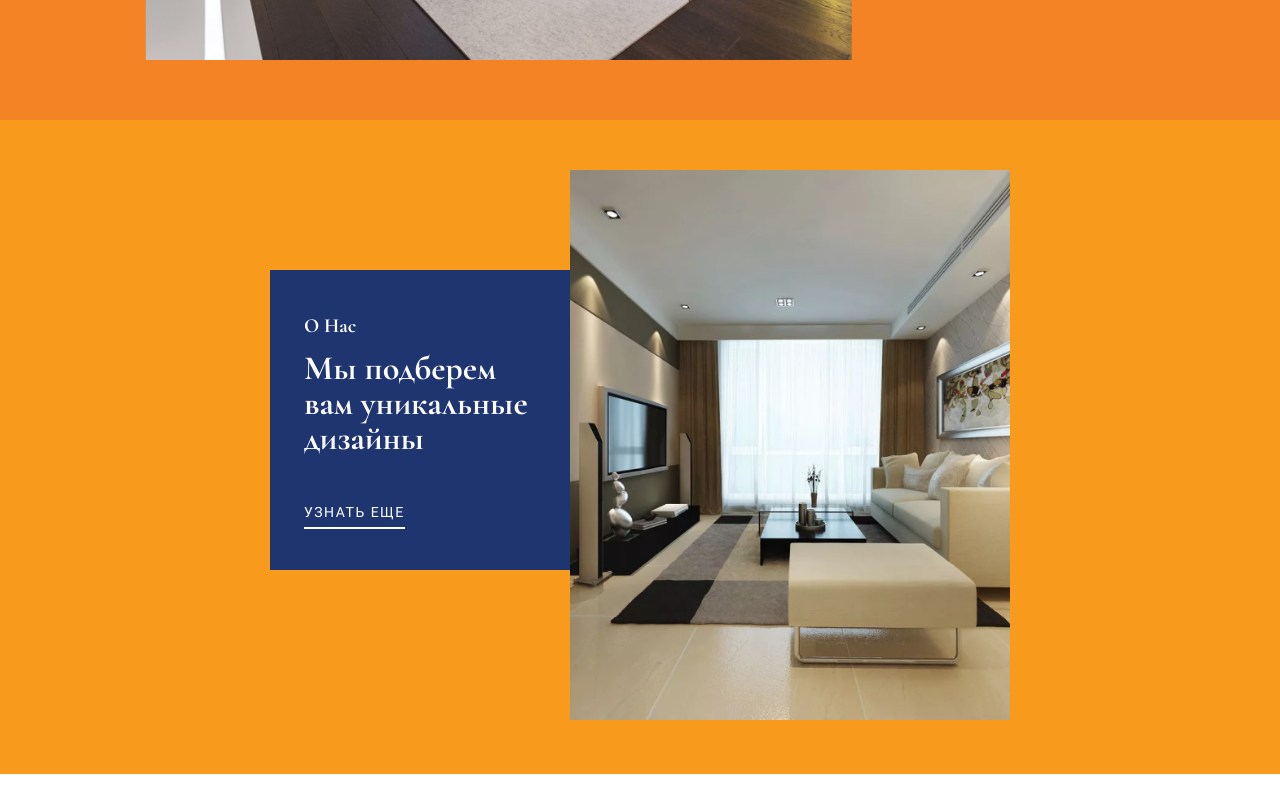
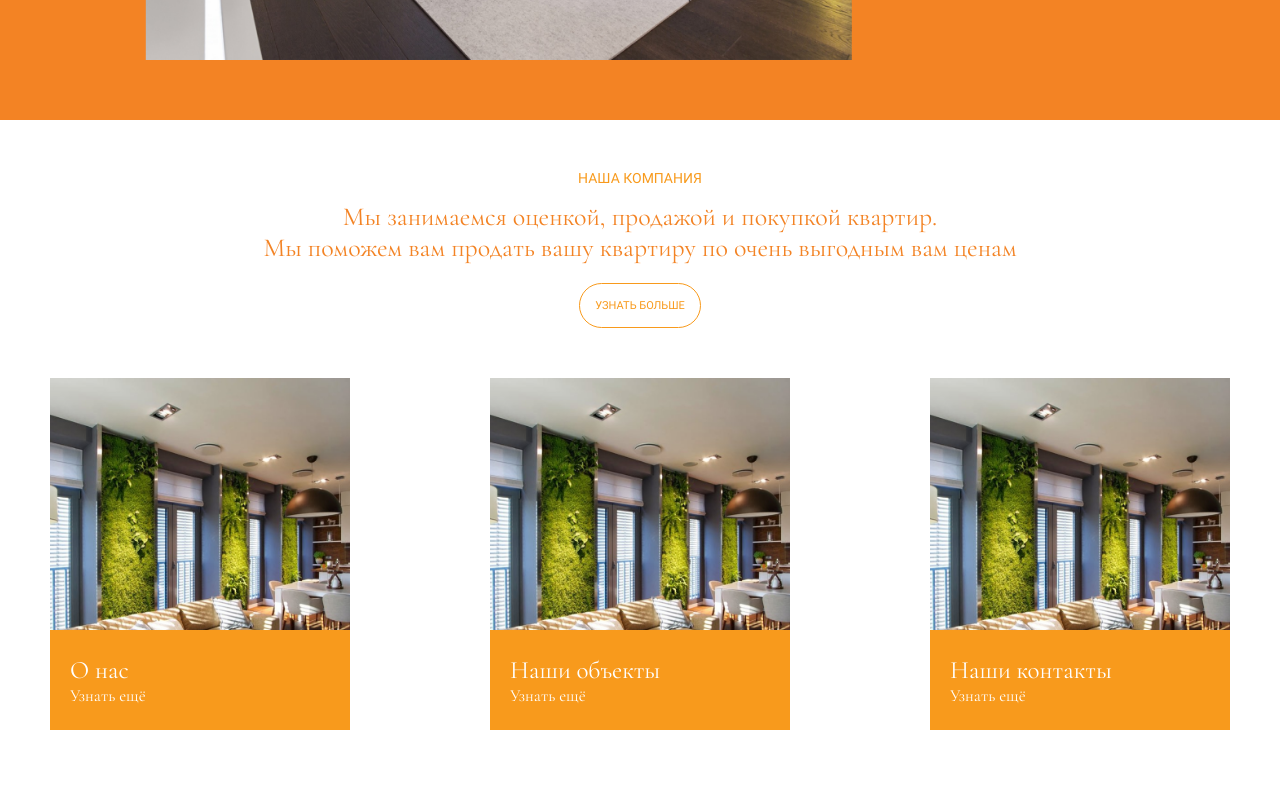
Before and after one commit to azamat71111/Frontend, a Next.js app: page / in a window 1280 px wide. Shown: the part 680-1480 px from the top of the page. Built offline with nearby package versions, Linux system fonts and the light colour scheme.

Commit message:
add Cart

```diff
--- /dev/null
+++ b/components/Cart/Cart.jsx
@@ -0,0 +1,109 @@
+import React from "react";
+import styles from "./Cart.module.sass";
+import Link from "next/link";
+import { AnimatePresence, motion } from "framer-motion";
+
+const CartVariant = {
+  hidden: {
+    y: "100%",
+  },
+  animate: {
+    y: "0",
+    transition: {
+      type: "spring",
+      stiffness: 400,
+      damping: 20,
+      duration: 0.3,
+    },
+  },
+  end: {
+    y: "100%",
+    transition: {
+      type: "spring",
+      stiffness: 200,
+      damping: 20,
+      duration: 0.3,
+    },
+  },
+  margin: {
+    amount: 0.8,
+  },
+};
+export default function Cart() {
+  return (
+    <div className={styles.container}>
+      <div className={styles.title__list}>
+        <h2 className={styles.title}>НАША КОМПАНИЯ</h2>
+        <h2 className={styles.main__title}>
+          Мы занимаемся оценкой, продажой и покупкой квартир.
+          <span className={styles.block}>
+            Мы поможем вам продать вашу квартиру по очень выгодным вам ценам
+          </span>
+        </h2>
+        <button className={styles.moreInfo}>Узнать больше</button>
+      </div>
+      <ul className={styles.cart__list}>
+        <li className={styles.cart__item}>
+          <div className={styles.cart__img}>
+            <img src="/images/cart__1.png" alt="eurasia cart" />
+          </div>
+          <AnimatePresence>
+            <motion.div
+              className={styles.cart__content}
+              initial="hidden"
+              whileInView="animate"
+              exit="end"
+              viewport="margin"
+              variants={CartVariant}
+            >
+              <h4 className={styles.cartContent__title}>О нас</h4>
+              <Link href="/">
+                <a className={styles.cartContent__btn}>Узнать ещё</a>
+              </Link>
+            </motion.div>
+          </AnimatePresence>
+        </li>
+        <li className={styles.cart__item}>
+          <div className={styles.cart__img}>
+            <img src="/images/cart__1.png" alt="eurasia cart" />
+          </div>
+          <AnimatePresence>
+            <motion.div
+              className={styles.cart__content}
+              initial="hidden"
+              whileInView="animate"
+              exit="end"
+              viewport="margin"
+              variants={CartVariant}
+            >
+              <h4 className={styles.cartContent__title}>Наши объекты</h4>
+              <Link href="/">
+                <a className={styles.cartContent__btn}>Узнать ещё</a>
+              </Link>
+            </motion.div>
+          </AnimatePresence>
+        </li>
+        <li className={styles.cart__item}>
+          <div className={styles.cart__img}>
+            <img src="/images/cart__1.png" alt="eurasia cart" />
+          </div>
+          <AnimatePresence>
+            <motion.div
+              className={styles.cart__content}
+              initial="hidden"
+              whileInView="animate"
+              exit="end"
+              viewport="margin"
+              variants={CartVariant}
+            >
+              <h4 className={styles.cartContent__title}>Наши контакты</h4>
+              <Link href="/">
+                <a className={styles.cartContent__btn}>Узнать ещё</a>
+              </Link>
+            </motion.div>
+          </AnimatePresence>
+        </li>
+      </ul>
+    </div>
+  );
+}
--- /dev/null
+++ b/components/Cart/Cart.module.sass
@@ -0,0 +1,132 @@
+
+.container
+  width: calc( 100% - 200px )
+  margin: 0 auto
+  min-height: 100vh
+  padding-top: 70px
+
+.title__list
+  display: flex
+  flex-direction: column
+  align-items: center
+  justify-content: flex-start
+  text-align: center
+
+.title
+  font-family: "Roboto", sans-serif
+  font-weight: 400
+  font-size: 14px
+  color: #F89A1C
+  margin-bottom: 15px
+
+.main__title
+  font-family: "Cormorant Garamond", sans-serif
+  font-weight: 400
+  font-size: 1.625rem
+  color: #F38324
+  margin-bottom: 20px
+.block
+  display: block
+
+.moreInfo
+  font-family: "Roboto", sans-serif
+  font-weight: 400
+  font-size: 0.6875rem
+  text-transform: uppercase
+  border-radius: 25px
+  padding: 15px
+  background-color: #ffffff00
+  color: #F89A1C
+  border: 1px solid #F89A1C
+
+.cart__list
+  display: flex
+  justify-content: space-between
+  align-items: center
+  margin: 70px 0
+
+.cart__item
+  position: relative
+  overflow: hidden
+
+.cart__img
+  width: 370px
+  img
+    width: 100%
+    height: 100%
+    object-fit: cover
+
+.cart__content
+  position: absolute
+  width: 100%
+  height: 100px
+  display: flex
+  flex-direction: column
+  align-items: flex-start
+  justify-content: center
+  background-color: #F89A1C
+  bottom: 0
+  left: 0
+  z-index: 20
+  padding-left: 20px
+.cartContent__title
+  font-family: "Cormorant Garamond", sans-serif
+  font-size: 25px
+  font-weight: 400
+  color: #FFFFFF
+
+.cartContent__btn
+  font-family: "Cormorant Garamond", sans-serif
+  font-size: 17px
+  font-weight: 400
+  color: #FFFFFF
+
+@media screen and (max-width: 1400px)
+  .container
+    width: calc( 100% - 100px )
+    padding-top: 50px
+  .cart__list
+    margin: 50px 0
+
+@media screen and (max-width: 1300px)
+  .cart__img
+    width: 300px
+@media screen and (max-width: 1100px)
+  .cart__img
+    width: 280px
+@media screen and (max-width: 1000px)
+  .cart__list
+    display: flex
+    flex-direction: column
+    justify-content: space-between
+    align-items: center
+  .cart__item
+    margin-bottom: 30px
+  .cart__img
+    width: 370px
+@media screen and (max-width: 860px)
+  .title
+    font-size: 14px
+  .main__title
+    font-size: 22px
+@media screen and (max-width: 625px)
+  // .container
+  //   width: calc( 100% - 100px )
+  .block
+    display: inline
+@media screen and (max-width: 587px)
+  .cart__img
+    width: 300px
+  .container
+    width: calc( 100% - 50px )
+    padding-top: 30px
+  .title
+    font-size: 12px
+  .main__title
+    font-size: 18px
+  .cart__list
+    margin: 30px 0
+
+@media screen and (max-height: 700px)
+  .container
+    min-height: 700px
--- a/pages/index.js
+++ b/pages/index.js
@@ -1,5 +1,6 @@
 import Head from "next/head";
 import About from "../components/About/About";
+import Cart from "../components/Cart/Cart";
 import MainHead from "../components/MainHead/MainHead";
 import Services from "../components/Services/Services";
 import styles from "../styles/Home.module.sass";
@@ -13,6 +14,7 @@ export default function Home() {
         <link rel="icon" href="/favicon.ico" />
       </Head>
       <MainHead />
+      <Cart />
       <About />
       <Services />
     </div>
--- a/styles/globals.sass
+++ b/styles/globals.sass
@@ -12,6 +12,7 @@ a
   margin: 0
   padding: 0
   box-sizing: border-box
+  list-style: none
 
 .wrapper
   overflow: hidden
```
Also changed, not shown: public/images/cart__1.png (added).
